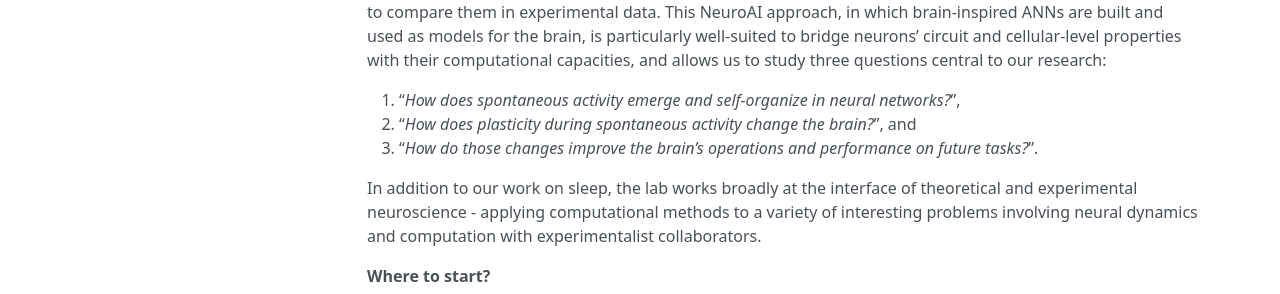
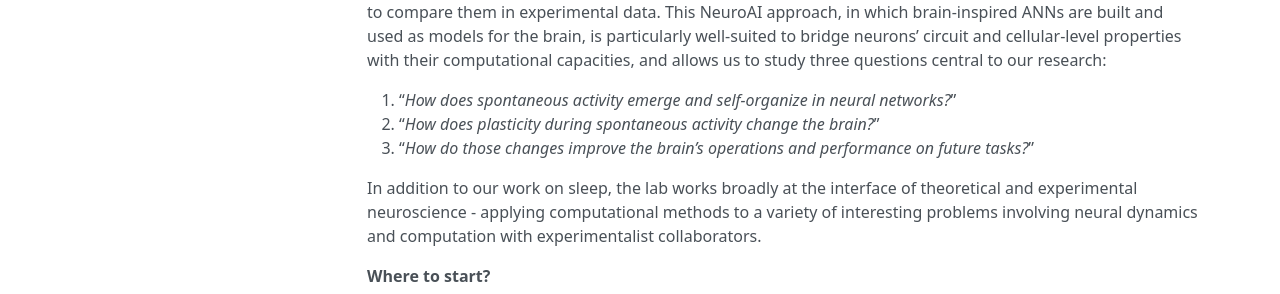
Before and after one commit to LevensteinLab/Lab-Handbook, an MkDocs documentation site: the page built from docs/README.md, in a window 1280 px wide and 1037 px high. Shown: the part 566-860 px from the top of the window. Built offline with MkDocs 1.6.1, drawn with Linux system fonts in a browser that asks for light colours; nearby versions of some CDN libraries.

Commit message:
Remove list formatting from research questions

```diff
--- a/docs/README.md
+++ b/docs/README.md
@@ -8,9 +8,9 @@ Like learning, sleep changes the brain to improve its future performance. Unlike
 
 Our work generally focuses on spatial representation in the hippocampal formation, and a phenomenon called sharp wave ripples - high frequency oscillations in the hippocampus that coordinate activity across the brain and simulate wake-like “replay” trajectories during sleep. We use artificial neural networks (ANNs), dynamical systems theory, and neural data analysis to study how these internally-generated dynamics support offline learning – working closely with experimental collaborators to inspire the design of computational models and to compare them in experimental data. This NeuroAI approach, in which brain-inspired ANNs are built and used as models for the brain, is particularly well-suited to bridge neurons’ circuit and cellular-level properties with their computational capacities, and allows us to study three questions central to our research:
 
-1. “*How does spontaneous activity emerge and self-organize in neural networks?*”,
-2. “*How does plasticity during spontaneous activity change the brain?*”, and
-3. “*How do those changes improve the brain’s operations and performance on future tasks?*”.
+1. “*How does spontaneous activity emerge and self-organize in neural networks?*”
+2. “*How does plasticity during spontaneous activity change the brain?*”
+3. “*How do those changes improve the brain’s operations and performance on future tasks?*”
 
 In addition to our work on sleep, the lab works broadly at the interface of theoretical and experimental neuroscience - applying computational methods to a variety of interesting problems involving neural dynamics and computation with experimentalist collaborators.
 
```
